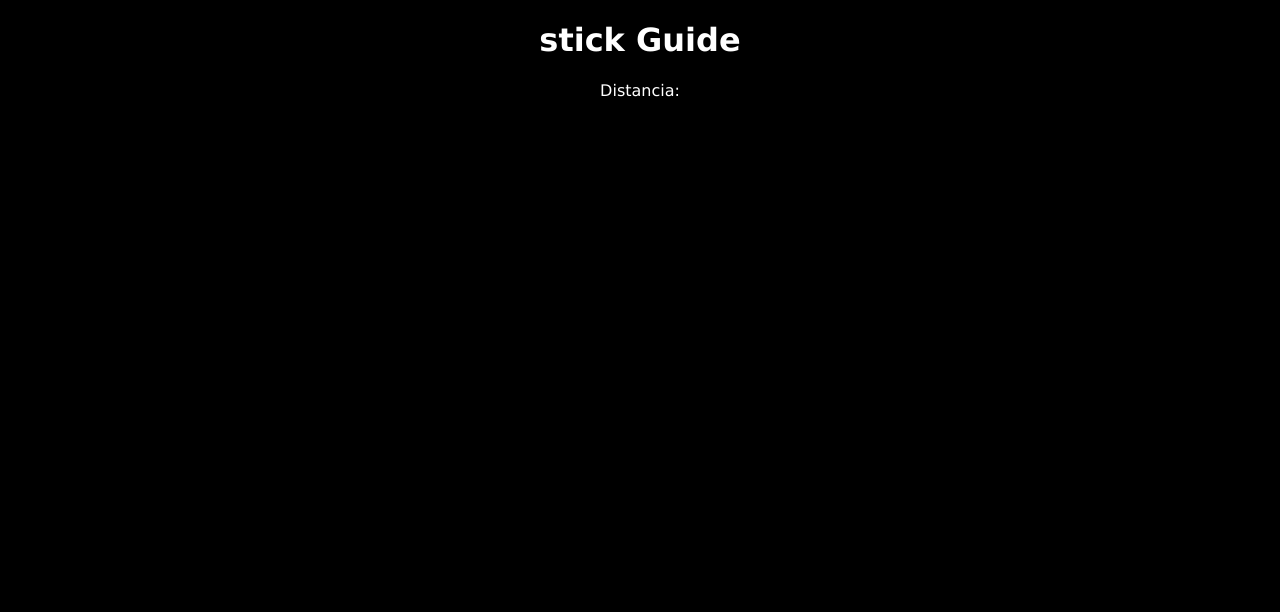
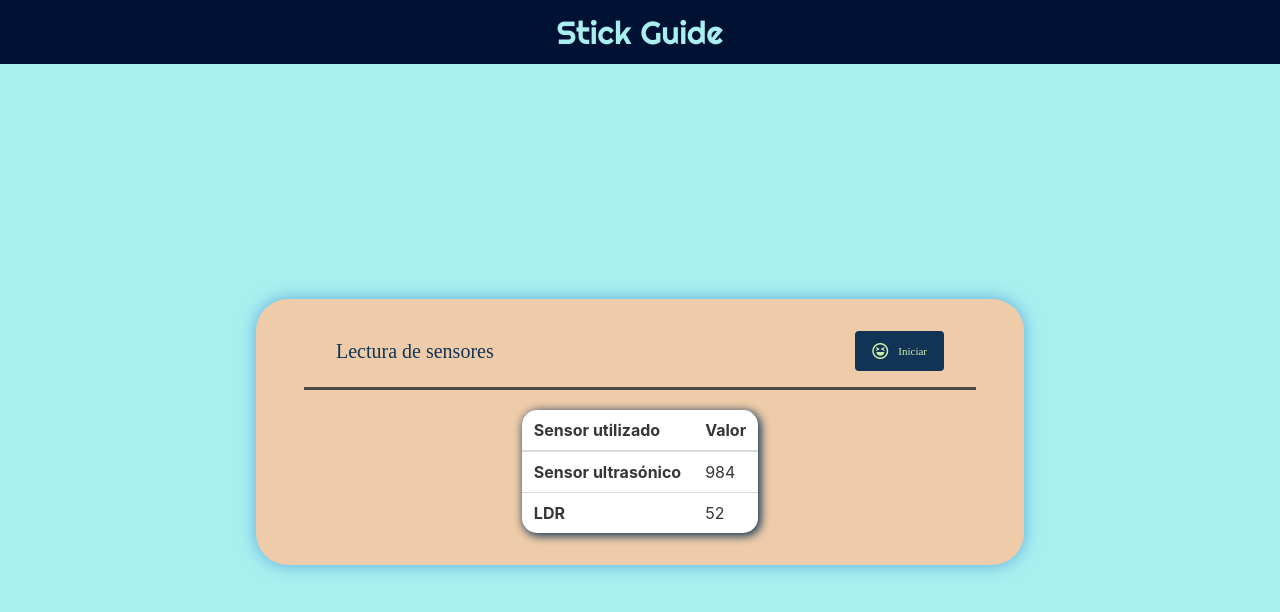
Before and after one commit to matareto/Stick_Guide, a plain HTML site: page data/index.html in a window 1280 px wide. Drawn offline with nearby package versions, Linux system fonts and the light colour scheme; a web font is replaced by a local one.

Commit message:
Avance pagina Web

```diff
--- a/data/estilos.css
+++ b/data/estilos.css
@@ -1,8 +1,93 @@
-*
-{
-    background-color: black;
-    color: white;
-    font-family: Verdana, Geneva, Tahoma, sans-serif;
+@import "https://cdn.jsdelivr.net/npm/bulma@0.9.4/css/bulma-rtl.min.css";
+
+@import url('https://fonts.googleapis.com/css2?family=Righteous&display=swap');
+@import url('https://fonts.googleapis.com/css2?family=Holtwood+One+SC&display=swap');
+
+:root{
+    --colorNav: #001233;
+    --colorhover:#ccefa9;
+    --colora:#a9efef;
+    --colorbg: #A9EFEF;
+    --colorLetra: #103356;
+    --content: #efcca9;
+}
+
+/*************** header ***************/
+
+.navbar{
     justify-content: center;
-    text-align: center;
+    background-color: var(--colorNav);
+    height: 8vh;
 }
+
+.navbar-item{
+    font-family: 'Righteous', cursive;
+    font-size: 2em;
+    color: var(--colora);
+    transition: .5s ease-in-out all;
+}
+
+.navbar-item:hover{
+    color: var(--colorhover) !important;
+}
+
+/************************** Contenido **************************/
+
+.main-content{
+    height: 92vh;
+    display: flex;
+    justify-content: center;
+    align-items: center;
+    background-color: var(--colorbg);
+}
+
+.contenido{
+    width: 60%;
+    padding: 2rem 3rem;
+    justify-content: center;
+    overflow: auto;
+    background-color: var(--content);
+    border-radius: 2rem;
+    box-shadow: 0 0 1rem 0 rgba(41, 127, 214, 0.6);
+}
+
+.titulo{
+    display: flex;
+    justify-content: space-between;
+    align-items: center;
+    padding: 0 2rem 1rem 2rem;
+    border-bottom: 3px solid;
+}
+
+.titulo h1{
+    font-family: 'Holtwood One SC', serif;
+    font-size: 20px;
+    color: var(--colorLetra);
+}
+
+.titulo button{
+    font-family: 'Holtwood One SC', serif;
+    color: var(--colorhover) !important;
+    background-color: var(--colorLetra) !important;
+    transition: .4s ease-in all !important;
+}
+
+.button span{
+    font-size: 11px;
+    margin-left: 10px;
+}
+
+.titulo button:hover{
+    background-color: var(--colorNav) !important;
+}
+
+.sensores{
+    margin-top: 20px;
+    display: flex;
+    justify-content: center;
+}
+
+.sensores table{
+    border-radius: 15px;
+    box-shadow: 2px 2px 10px 1px var(--colorLetra);
+}
--- a/data/index.html
+++ b/data/index.html
@@ -1,17 +1,63 @@
 <!DOCTYPE html>
-<html lang="en">
+<html lang="es">
 <head>
+    <script src="https://kit.fontawesome.com/2b22fe38ec.js" crossorigin="anonymous"></script>
     <meta charset="UTF-8">
     <meta http-equiv="X-UA-Compatible" content="IE=edge">
     <meta name="viewport" content="width=device-width, initial-scale=1.0">
     <link rel="stylesheet" href="estilos.css">
-    <title>Document</title>
+    <html style='overflow-y:hidden'>
+                            <!--Firestore-->
+    <script src="https://www.gstatic.com/firebasejs/8.10.1/firebase-app.js"></script>
+    <script src="https://www.gstatic.com/firebasejs/8.10.1/firebase-firestore.js"></script>
+    <title>Stick Guide</title>
 </head>
 <body>
-        <h1 class = "titulo_prp">stick Guide</h1>
 
-    <div>
-        <p class="dist">Distancia: </p>
-    </div>
+    <header>
+        <nav class="navbar" role="navigation" aria-label="main navigation">
+            <div class="navbar-brand">
+                <a class="navbar-item" href="index.html">
+                    Stick Guide
+                </a>
+            </div>
+        </nav>
+    </header>
+
+    <main class="main-content">
+        <article class="contenido">
+            <section class="titulo">
+                <h1>Lectura de sensores</h1>
+                <button class="button is-info">
+                    <i class="far fa-laugh-squint"></i>
+                    <span>Iniciar</span>
+                </button>
+            </section>
+
+            <section class="sensores">
+                <table class="table">
+                    <thead>
+                        <tr>
+                            <th>Sensor utilizado</th>
+                            <th>Valor</th>
+                        </tr>
+                    </thead>
+                    <tbody>
+                        <tr>
+                            <th>Sensor ultrasónico</th>
+                            <td id="sonic">984</td>
+                        </tr>
+                        <tr>
+                            <th>LDR</th>
+                            <td id="light">52</td>
+                        </tr>
+                    </tbody>
+                </table>
+            </section>
+
+        </article>
+    </main>
+
+    <script src="main.js"></script>
 </body>
 </html>
--- a/data/main.js
+++ b/data/main.js
@@ -0,0 +1 @@
+console.log("agregado");
```
Also changed, not shown: 1 other file.
